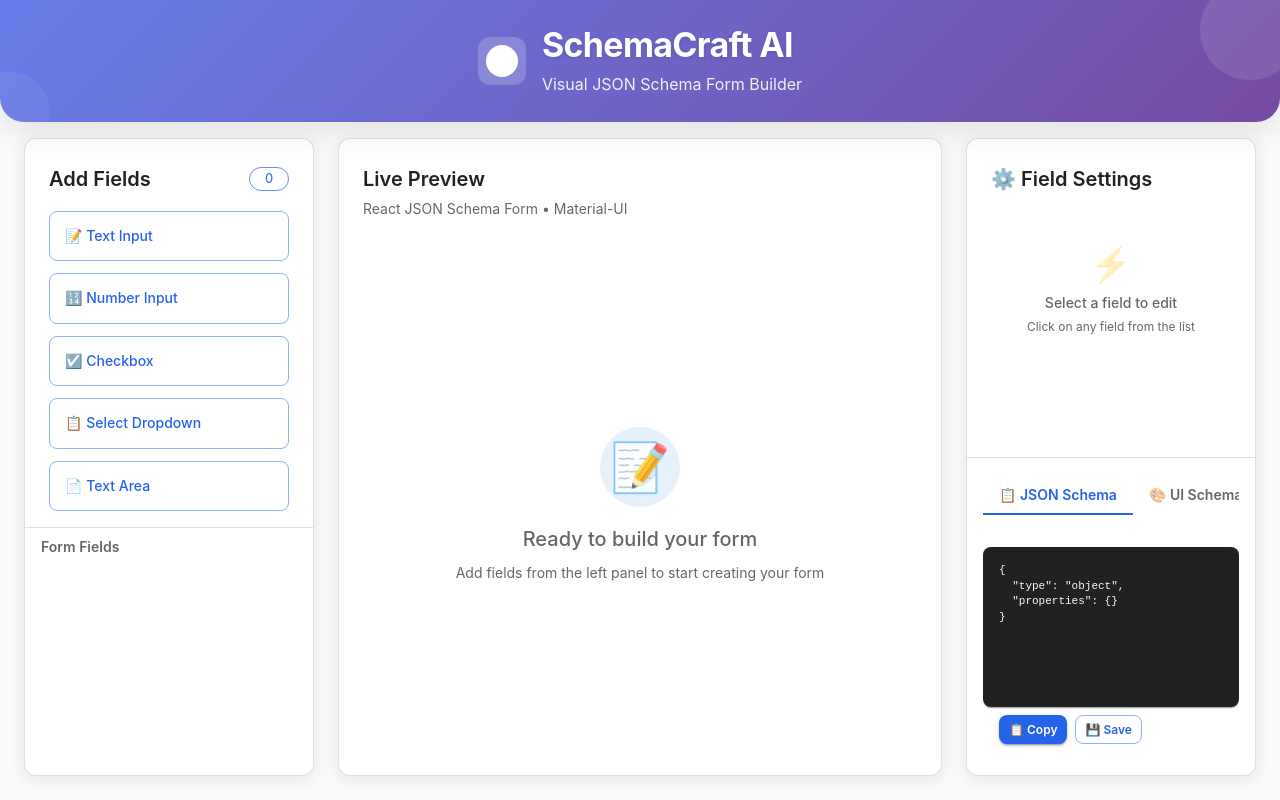
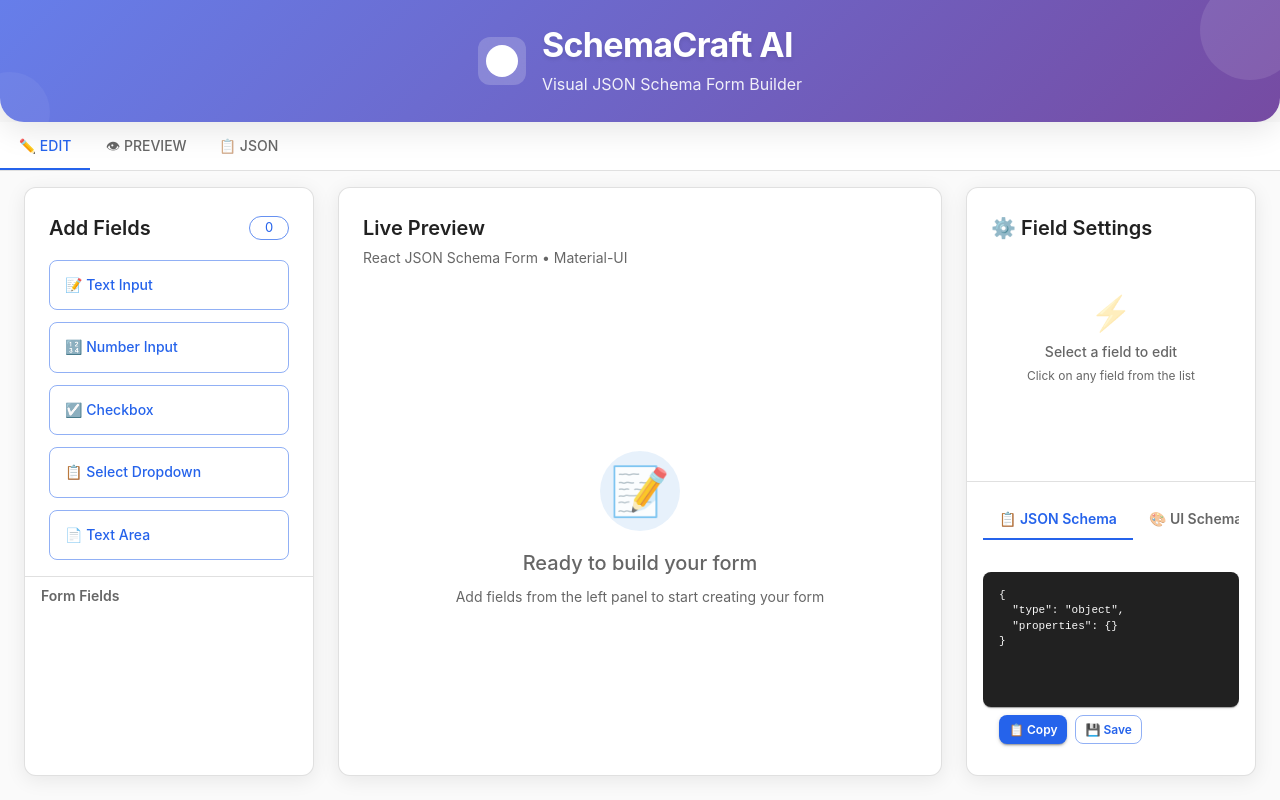
Before and after one commit to luojingjing0920/schema-craft-ai-clean, a React (Vite) app: page /builder in a window 1280 px wide. Built offline with nearby package versions, Linux system fonts and the light colour scheme.

Commit message:
feat:add builder workspace modes

```diff
--- a/src/components/pages/BuilderPage.tsx
+++ b/src/components/pages/BuilderPage.tsx
@@ -4,11 +4,14 @@
 import FieldsList from "../organisms/FieldsList";
 import FormPreview from "../organisms/FormPreview";
 import FieldEditor from "../organisms/FieldEditor";
+import SchemaOutput from "../molecules/SchemaOutput";
 import type { Field, FieldType } from "../../types/field";
 import type { FormDefinition } from "../../types/formDefinition";
 import { defaultField } from "../../utils/utils";
 import { createFormDefinition } from "../../utils/formDefinition";
 import { buildSchemas } from "../../utils/schemaConverter";
+
+type BuilderMode = "edit" | "preview" | "json";
 
 export default function BuilderPage(): JSX.Element {
   const theme = useTheme();
@@ -19,8 +22,12 @@
   // formDefinition is the single source of truth; fields is only a derived alias, not a second state.
   const fields = formDefinition.fields;
 
+  // Workspace mode is the only source of truth for what the builder shows, on desktop and mobile alike.
+  const [mode, setMode] = useState<BuilderMode>("edit");
   const [selected, setSelected] = useState<number | null>(null);
+  // activeTab selects JSON Schema vs UI Schema; shared by the Edit sidebar and the JSON workspace.
   const [activeTab, setActiveTab] = useState<number>(0);
+  // mobileTab only picks a panel inside the mobile Edit workspace (0 = Fields, 1 = Settings).
   const [mobileTab, setMobileTab] = useState<number>(0);
 
   // Adapter preserving the React SetStateAction<Field[]> call shape so the field handlers
@@ -113,8 +120,35 @@
 
   const { schema, uiSchema } = buildSchemas(fields);
 
-  // Mobile tab content renderer
-  const renderMobileTabContent = () => {
+  // Preview workspace: full-width form. FormPreview already fills its container, so no prop changes.
+  const renderPreviewWorkspace = () => (
+    <Box sx={{ flex: 1, display: "flex", flexDirection: "column", minHeight: 0 }}>
+      <FormPreview fieldsCount={fields.length} schema={schema} uiSchema={uiSchema} onClearAll={handleClearAll} />
+    </Box>
+  );
+
+  // JSON workspace: reuses activeTab and the existing Copy/Save handlers. The markup mirrors the
+  // FieldEditor sidebar on purpose — extracting a shared component is deliberately out of scope.
+  const renderJsonWorkspace = () => (
+    <Box sx={{ flex: 1, display: "flex", flexDirection: "column", minHeight: 0 }}>
+      <Box sx={{ borderBottom: 1, borderColor: "divider", bgcolor: "background.paper" }}>
+        <Tabs value={activeTab} onChange={(_, newValue) => setActiveTab(newValue)} sx={{ minHeight: 48 }}>
+          <Tab label="📋 JSON Schema" />
+          <Tab label="🎨 UI Schema" />
+        </Tabs>
+      </Box>
+      <Box sx={{ flex: 1, m: 2, minHeight: 0, display: "flex", flexDirection: "column", overflow: "hidden" }}>
+        <SchemaOutput
+          content={activeTab === 0 ? JSON.stringify(schema, null, 2) : JSON.stringify(uiSchema, null, 2)}
+          onCopy={() => handleCopySchema(activeTab === 0)}
+          onSave={() => handleSaveSchema(activeTab === 0)}
+        />
+      </Box>
+    </Box>
+  );
+
+  // Mobile Edit workspace: three columns cannot fit, so one panel at a time is shown instead.
+  const renderMobileEditPanel = () => {
     switch (mobileTab) {
       case 0:
         return (
@@ -130,13 +164,7 @@
             />
           </Box>
         );
-      case 1:
-        return (
-          <Box sx={{ flex: 1, display: "flex", flexDirection: "column", minHeight: 0 }}>
-            <FormPreview fieldsCount={fields.length} schema={schema} uiSchema={uiSchema} onClearAll={handleClearAll} />
-          </Box>
-        );
-      case 2:
+      default:
         return (
           <Box sx={{ flex: 1, display: "flex", flexDirection: "column", minHeight: 0 }}>
             <FieldEditor
@@ -151,8 +179,18 @@
             />
           </Box>
         );
+    }
+  };
+
+  // Mobile workspace: mode decides the view. The Fields/Settings switch only exists inside Edit.
+  const renderMobileWorkspace = () => {
+    switch (mode) {
+      case "preview":
+        return renderPreviewWorkspace();
+      case "json":
+        return renderJsonWorkspace();
       default:
-        return null;
+        return renderMobileEditPanel();
     }
   };
 
@@ -164,9 +202,19 @@
         iconPath="/json.svg"
       />
 
+      {/* Workspace mode switch */}
+      <Box sx={{ borderBottom: 1, borderColor: "divider", bgcolor: "background.paper" }}>
+        <Tabs value={mode} onChange={(_, newValue: BuilderMode) => setMode(newValue)} sx={{ minHeight: 48 }}>
+          <Tab label="✏️ Edit" value="edit" />
+          <Tab label="👁 Preview" value="preview" />
+          <Tab label="📋 JSON" value="json" />
+        </Tabs>
+      </Box>
+
       {/* Mobile Layout */}
       {isMobile ? (
         <Box sx={{ flex: 1, display: "flex", flexDirection: "column", minHeight: 0 }}>
+          {mode === "edit" && (
             <Box sx={{ borderBottom: 1, borderColor: 'divider', bgcolor: 'background.paper' }}>
               <Tabs
                 value={mobileTab}
@@ -175,16 +223,16 @@
                 sx={{ minHeight: 48 }}
               >
                 <Tab label="Fields" />
-              <Tab label="Preview" />
-              <Tab label="Schema" />
+                <Tab label="Settings" />
               </Tabs>
             </Box>
+          )}
           <Box sx={{ flex: 1, p: 2, minHeight: 0, display: "flex", flexDirection: "column" }}>
-            {renderMobileTabContent()}
+            {renderMobileWorkspace()}
           </Box>
         </Box>
-      ) : (
-        /* Desktop Layout */
+      ) : mode === "edit" ? (
+        /* Desktop Edit Layout — the original three-column workspace */
         <Grid container spacing={3} sx={{ flex: 1, minHeight: 0, overflow: "hidden", p: 3, pt: 2 }}>
           <Grid size={{ xs: 12, md: 3 }} sx={{ display: "flex", flexDirection: "column", minHeight: 0, height: "100%" }}>
             <FieldsList
@@ -215,6 +263,11 @@
             />
           </Grid>
         </Grid>
+      ) : (
+        /* Desktop Preview / JSON Layout — single full-width workspace panel */
+        <Box sx={{ flex: 1, p: 3, pt: 2, minHeight: 0, display: "flex", flexDirection: "column" }}>
+          {mode === "preview" ? renderPreviewWorkspace() : renderJsonWorkspace()}
+        </Box>
       )}
     </Box>
   );
```
Lines whose indentation alone changed are shown as unchanged.
